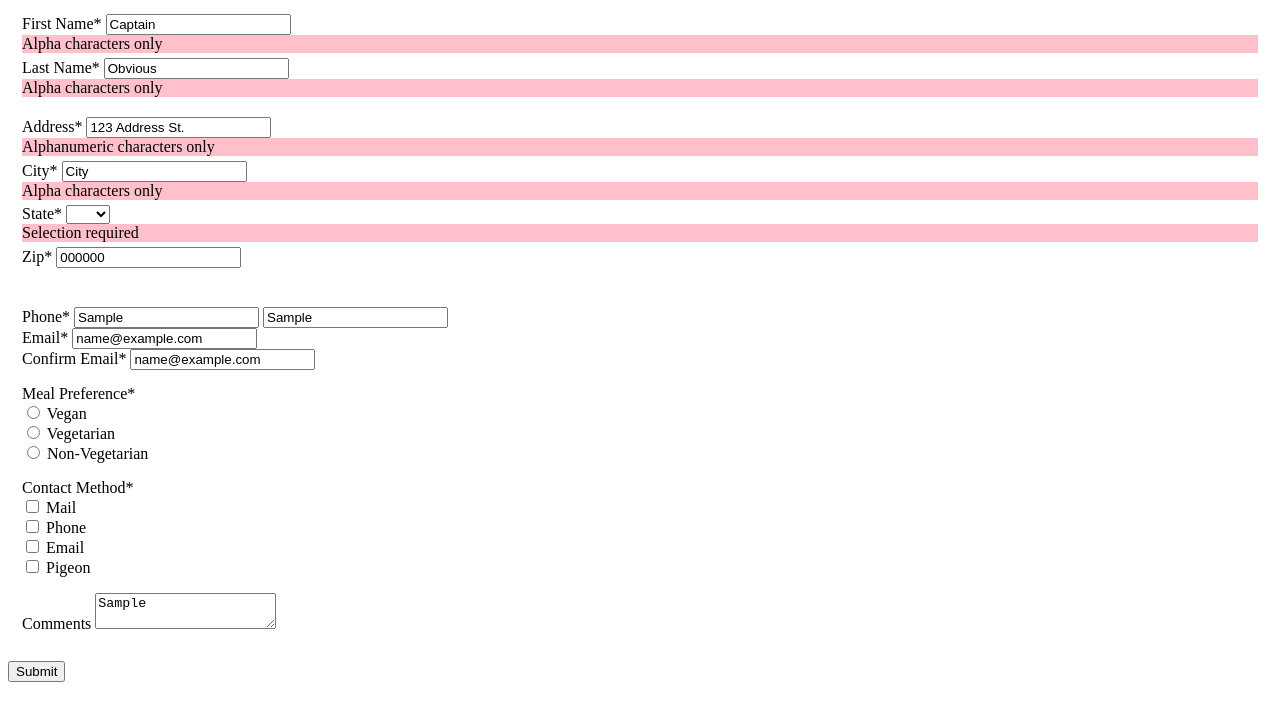
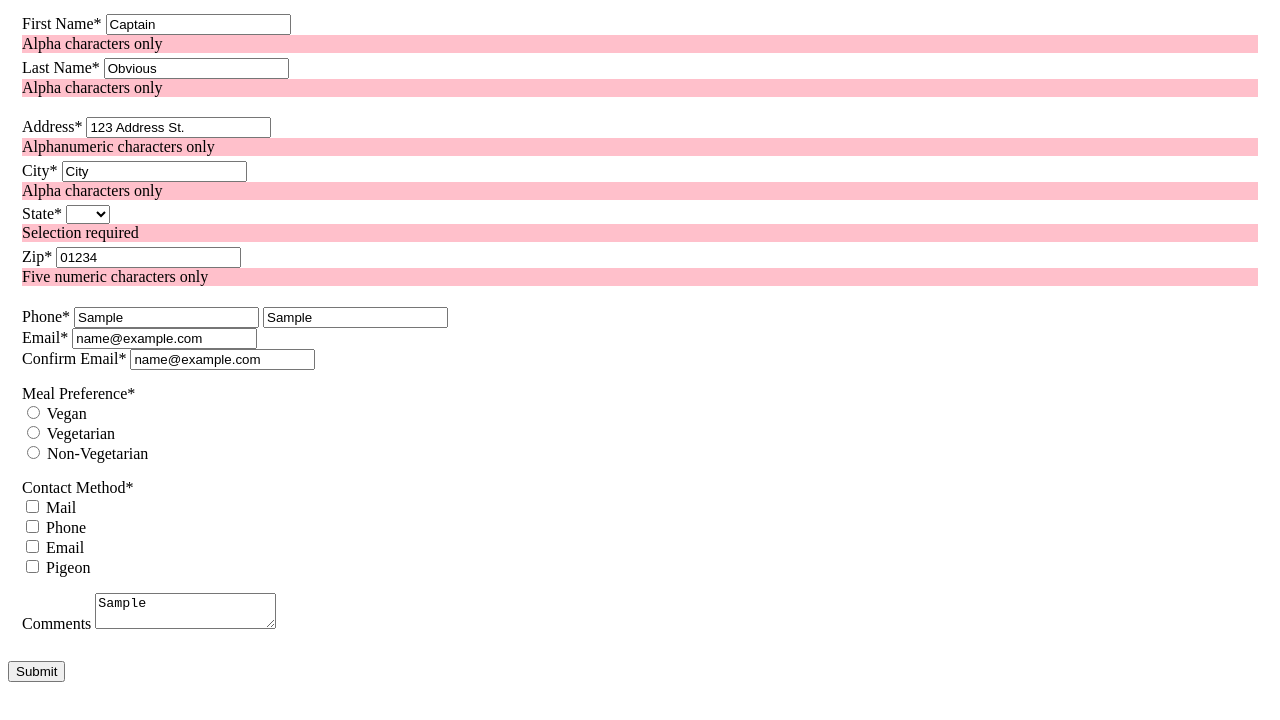
Before and after one commit to WarrenMfg/chef-emoji, a plain HTML site: page index.html in a window 1280 px wide. Both pictures are taken after typing "Sample", "Sample", "name@example.com", "name@example.com", "Sample" into the empty fields and a click on the button "Submit". Drawn offline with Linux system fonts and the light colour scheme.

Commit message:
validateZip complete

```diff
--- a/app.js
+++ b/app.js
@@ -5,13 +5,13 @@ const defaultValues = {
   lastName: 'Obvious',
   address: '123 Address St.',
   city: 'City',
-  zip: '000000'
+  zip: '01234'
 };
 
+const form = document.getElementsByTagName('form')[0];
 const names = extractInputElements('.names');
 const address = extractInputElements('.address');
 const state = document.getElementsByTagName('select')[0];
-const form = document.getElementsByTagName('form')[0];
 const submit = document.querySelector('#submitBtn');
 
 
@@ -129,8 +129,26 @@ const validateFuncs = {
 
 
   validateZip: () => {
+    let inputsAreValid = true;
+    const zipInput = address.find(el => el.name === 'zip');
 
-  }
+    // if value is defaultValue or invalid
+    if ( zipInput.value === defaultValues[zipInput.name] || !(/^[0-9]{5}$/.test(zipInput.value)) ) {
+      // indicate as false
+      inputsAreValid = false;
+      // provide user feedback
+      provideUserFeedback(zipInput.name, 'Five numeric characters only');
+    } else {
+      // remove user feedback
+      provideUserFeedback(zipInput.name);
+    }
+
+    // if valid, return true; else, return undefined
+    if (inputsAreValid) return true;
+  },
+
+
+
 };
 
 
--- a/index.html
+++ b/index.html
@@ -78,7 +78,7 @@
         </select>
         <p id="state">&nbsp;</p>
       </label>
-      <label>Zip* <input type="text" name="zip" pattern="[0-9]{5}"></label>
+      <label>Zip* <input type="text" name="zip"></label>
       <p id="zip">&nbsp;</p>
     </fieldset>
 
```
